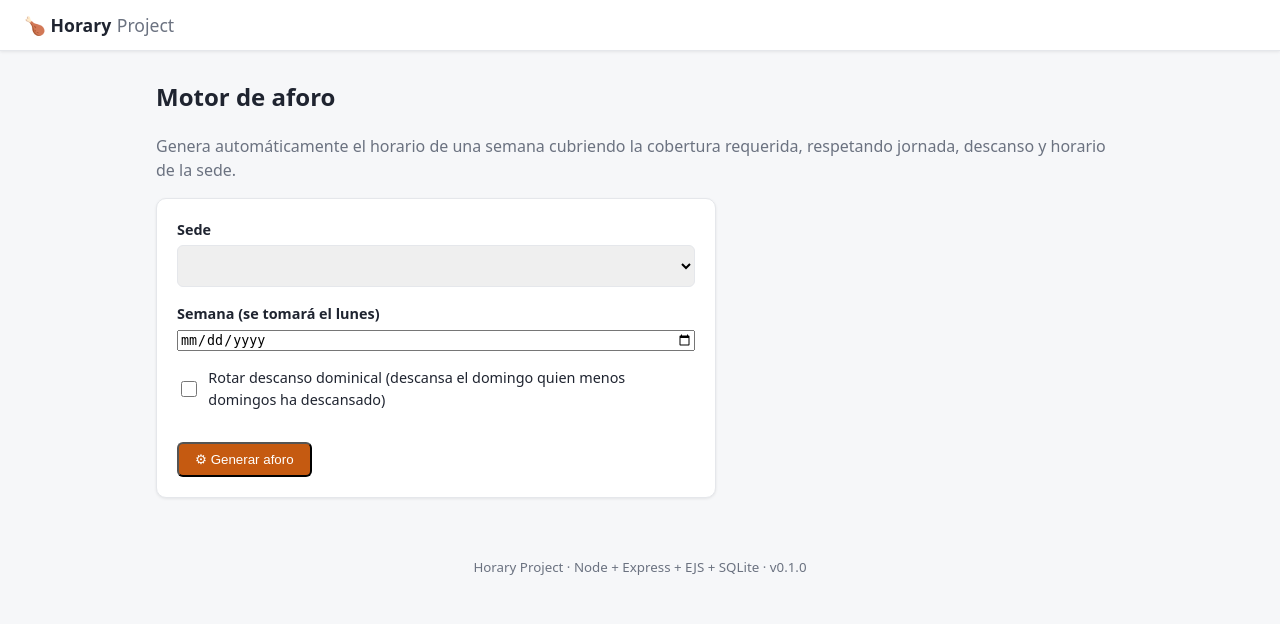
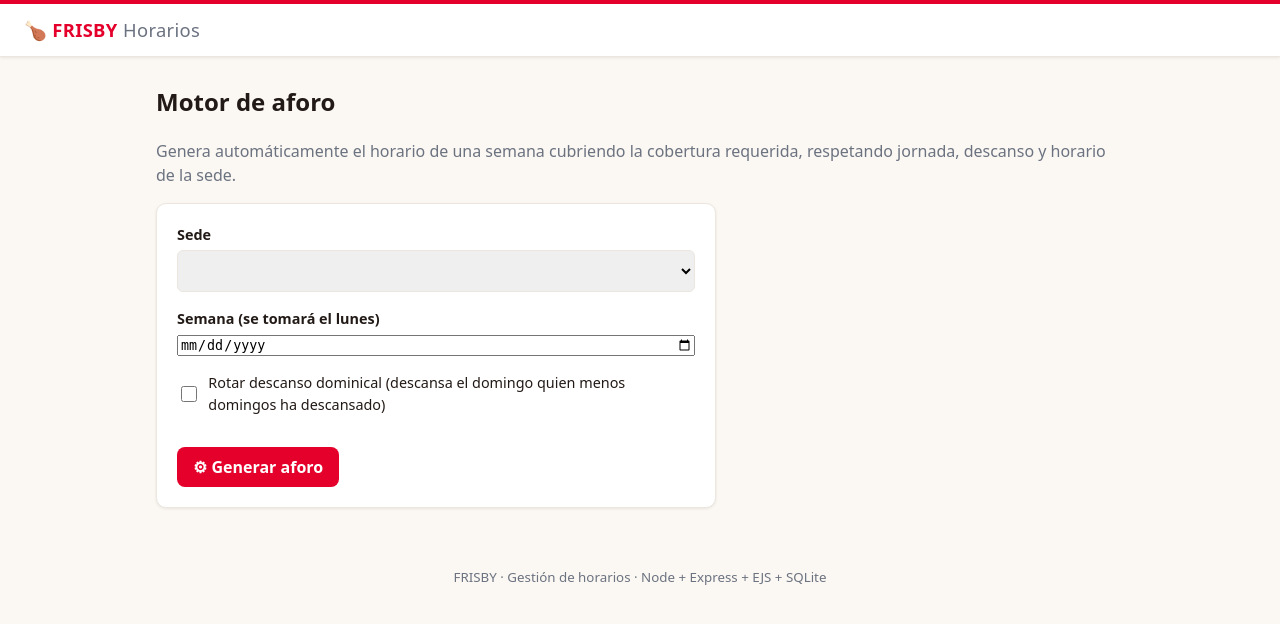
Before and after one commit to Julianv19/horary-project, a Node project: template src/views/aforo/index.ejs in a window 1280 px wide. Shown: the top 624 px of the page. Run offline with Node 20 templates, Linux system fonts and the light colour scheme; the template is opened without the code that fills it, so the values that code supplies are empty.

Commit message:
feat(fase 3): colores por rol + rediseño e identidad FRISBY
- Colores corporativos por rol (requisito 4), consistentes en todas las vistas:
  Aux. barra azul claro, Asesores azul oscuro, Cocina verde oscuro.
  Migración db/migrate_colores.js + seed.sql.
- Marca FRISBY (requisito 5): nombre de la app, cabecera con logo y barra roja,
  pie, títulos. Paleta corporativa (rojo #E4002B, amarillo de acento) en CSS;
  botones con hover y bordes redondeados.
- Organización (requisito 6): menú reordenado por flujo de uso (Colaboradores,
  Sugerencias, Cobertura, Aforo primero; configuración al final).
- README: nuevas migraciones documentadas.

Verificado visualmente: tablero con identidad FRISBY y chips de rol con los
colores correctos; todas las secciones responden 200, sin errores.

Co-Authored-By: Claude Opus 4.8 <noreply@anthropic.com>

```diff
--- a/src/app.js
+++ b/src/app.js
@@ -11,17 +11,22 @@ import resources from './config/resources.js';
 import { cargarCuenta } from './middleware/auth.js';
 import { securityHeaders, csrf } from './middleware/security.js';
 
-// Menú de navegación derivado de los recursos CRUD
+// Menú de navegación, organizado por flujo de uso (requerimiento 6):
+// primero lo principal, al final la configuración.
 const menu = [
   { basePath: '/', label: 'Tablero' },
-  ...Object.values(resources).map((r) => ({ basePath: r.basePath, label: r.plural })),
+  { basePath: '/colaboradores', label: 'Colaboradores' },
+  { basePath: '/sugerencias', label: 'Sugerencias' },
   { basePath: '/cobertura', label: 'Cobertura' },
-  { basePath: '/sugerencias', label: 'Sugerencias' },
   { basePath: '/aforo', label: 'Aforo' },
-  { basePath: '/dominicales', label: 'Dominicales' },
   { basePath: '/patrones', label: 'Patrones' },
   { basePath: '/descansos', label: 'Descansos' },
   { basePath: '/incapacidades', label: 'Incapacidades' },
+  { basePath: '/dominicales', label: 'Dominicales' },
+  { basePath: '/sedes', label: 'Sedes' },
+  { basePath: '/areas', label: 'Áreas' },
+  { basePath: '/roles', label: 'Roles' },
+  { basePath: '/jornadas', label: 'Jornadas' },
 ];
 
 const __dirname = dirname(fileURLToPath(import.meta.url));
@@ -50,7 +55,7 @@ app.use(cargarCuenta);
 // Variables disponibles en todas las vistas (antes del CSRF, para que su
 // página de error también disponga de ellas).
 app.use((req, res, next) => {
-  res.locals.appName = 'Horary Project';
+  res.locals.appName = 'FRISBY';
   res.locals.currentPath = req.path;
   res.locals.menu = menu;
   next();
--- a/src/public/css/styles.css
+++ b/src/public/css/styles.css
@@ -1,10 +1,13 @@
 :root {
-  --bg: #f6f7f9;
+  /* Identidad FRISBY: rojo corporativo + amarillo de acento */
+  --bg: #fbf7f2;
   --surface: #ffffff;
-  --ink: #1f2430;
+  --ink: #221a16;
   --muted: #6b7280;
-  --brand: #c55a11;
-  --line: #e5e7eb;
+  --brand: #E4002B;        /* rojo Frisby */
+  --brand-dark: #B80022;
+  --accent: #FFC72C;       /* amarillo */
+  --line: #ece6df;
   --shadow: 0 1px 3px rgba(0,0,0,.08);
 }
 
@@ -25,10 +28,12 @@ body {
   padding: .75rem 1.5rem;
   background: var(--surface);
   border-bottom: 1px solid var(--line);
+  border-top: 4px solid var(--brand);
   box-shadow: var(--shadow);
 }
-.brand { font-size: 1.1rem; }
-.brand span { color: var(--muted); margin-left: .35rem; }
+.brand { font-size: 1.15rem; text-decoration: none; color: var(--ink); letter-spacing: .3px; }
+.brand strong { color: var(--brand); }
+.brand span { color: var(--muted); margin-left: .35rem; font-weight: 500; }
 .topbar nav a {
   text-decoration: none;
   color: var(--ink);
@@ -124,7 +129,9 @@ table { width: 100%; border-collapse: collapse; background: var(--surface); bord
 th, td { text-align: left; padding: .55rem .75rem; border-bottom: 1px solid var(--line); }
 thead th { background: #fafafa; font-size: .85rem; text-transform: uppercase; letter-spacing: .4px; color: var(--muted); }
 
-.btn { display: inline-block; margin-top: 1rem; background: var(--brand); color: #fff; padding: .5rem 1rem; border-radius: 6px; text-decoration: none; }
+.btn { display: inline-block; margin-top: 1rem; background: var(--brand); color: #fff; padding: .5rem 1rem; border-radius: 8px; text-decoration: none; border: none; cursor: pointer; font: inherit; font-weight: 600; transition: background .15s; }
+.btn:hover { background: var(--brand-dark); }
+.card-num { color: var(--brand); }
 
 .footer { text-align: center; color: var(--muted); padding: 2rem 1rem; }
 
--- a/src/views/partials/footer.ejs
+++ b/src/views/partials/footer.ejs
@@ -1,6 +1,6 @@
   </main>
   <footer class="footer">
-    <small>Horary Project · Node + Express + EJS + SQLite · v0.1.0</small>
+    <small>FRISBY · Gestión de horarios · Node + Express + EJS + SQLite</small>
   </footer>
 </body>
 </html>
--- a/src/views/partials/header.ejs
+++ b/src/views/partials/header.ejs
@@ -8,7 +8,7 @@
 </head>
 <body>
   <header class="topbar">
-    <div class="brand">🍗 <strong>Horary</strong><span>Project</span></div>
+    <a class="brand" href="/">🍗 <strong>FRISBY</strong><span>Horarios</span></a>
     <nav>
       <% if (typeof cuenta !== 'undefined' && cuenta && cuenta.es_admin) { %>
         <% (typeof menu !== 'undefined' ? menu : []).forEach(m => { %>
```
Also changed, not shown: db/migrate_colores.js (added, +34 -0 lines), db/seed.sql (+5 -5 lines), README.md.
